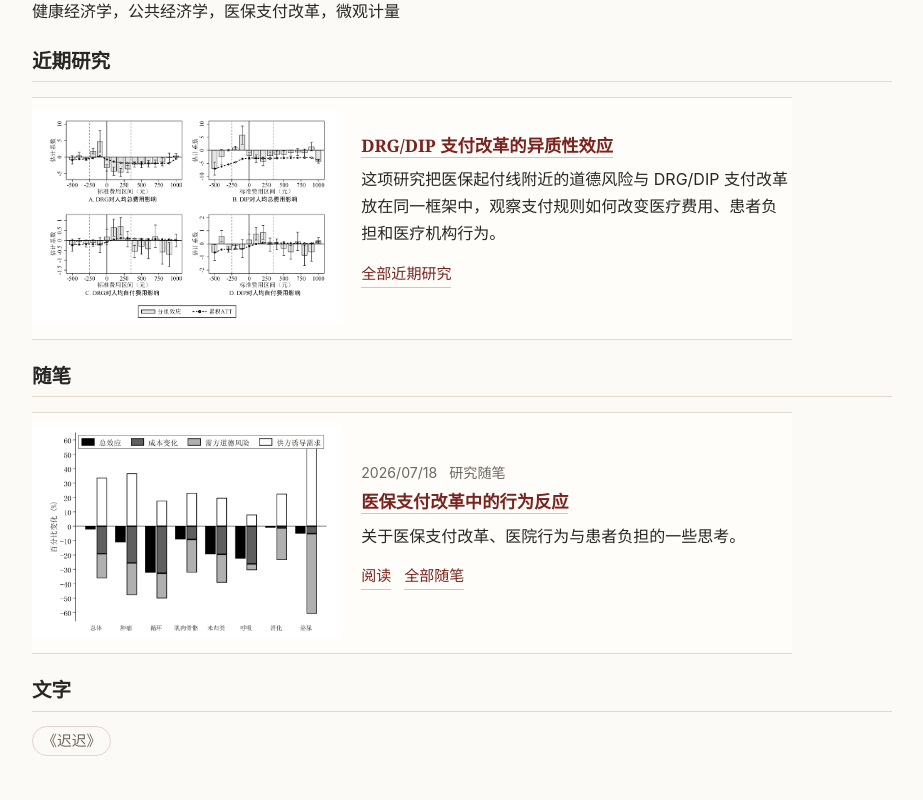
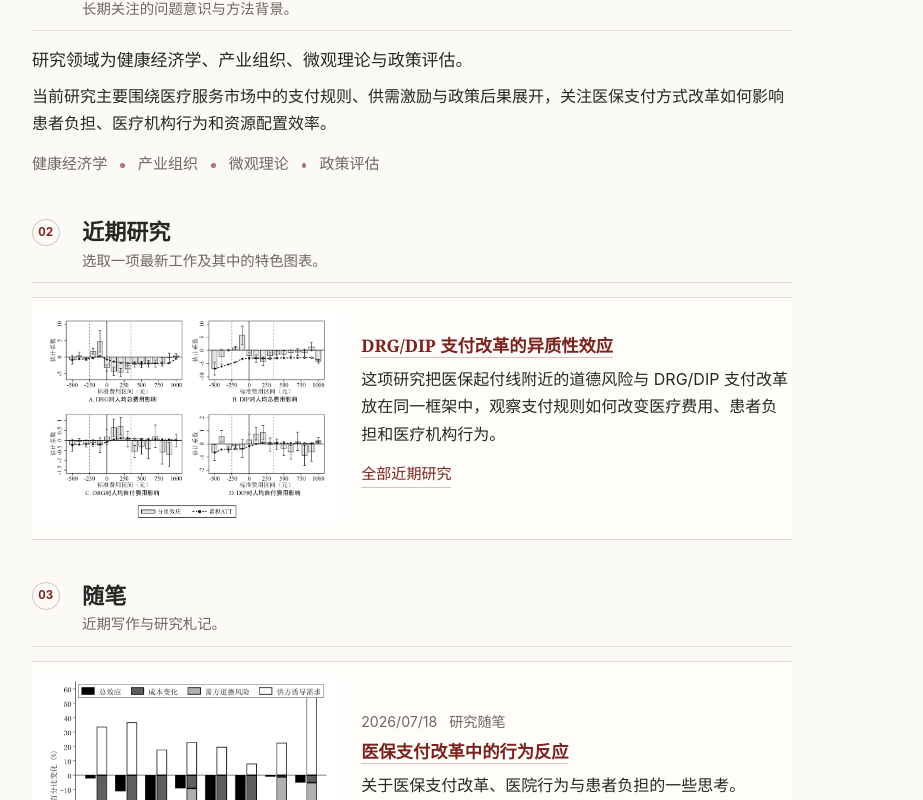
Before and after one commit to fyapeng/fyapeng.github.io, an Astro site: page / in a window 1280 px wide. Shown: the part 551-1351 px from the top of the page, without its empty margins (178-1101 px from the left). Built offline with nearby package versions, Linux system fonts and the light colour scheme; Astro itself is replaced by a stand-in of ours.

Commit message:
Refine homepage sections

```diff
--- a/src/data/cv.en.ts
+++ b/src/data/cv.en.ts
@@ -25,7 +25,7 @@ export const cvEn = {
     {
       kind: "tags",
       title: "Research Interests",
-      items: ["Health economics", "Public economics", "Medical payment reform", "Applied microeconometrics"]
+      items: ["Health economics", "Industrial organization", "Microeconomic theory", "Policy evaluation"]
     },
     {
       kind: "list",
--- a/src/data/cv.zh.ts
+++ b/src/data/cv.zh.ts
@@ -25,7 +25,7 @@ export const cvZh = {
     {
       kind: "tags",
       title: "研究兴趣",
-      items: ["健康经济学", "公共经济学", "医保支付改革", "微观计量"]
+      items: ["健康经济学", "产业组织", "微观理论", "政策评估"]
     },
     {
       kind: "list",
--- a/src/data/profile.ts
+++ b/src/data/profile.ts
@@ -37,18 +37,18 @@ export const profile = {
     role: "中国社会科学院大学经济学院经济学博士在读",
     shortRole: "经济学博士在读，中国社会科学院大学经济学院",
     location: "北京",
-    bio: "我目前在中国社会科学院大学经济学院攻读经济学博士学位，研究关注健康经济学、公共经济学、医保支付改革与微观计量方法。当前工作主要围绕 DRG/DIP 支付改革、道德风险、供给方诱导需求以及医疗控费政策评估展开。",
-    researchFields: ["健康经济学", "公共经济学", "医保支付改革", "微观计量"],
-    seoDescription: "付亚鹏的个人学术主页，介绍健康经济学、公共经济学、医保支付改革和微观计量相关研究。"
+    bio: "我目前在中国社会科学院大学经济学院攻读经济学博士学位，研究关注健康经济学、产业组织、微观理论与政策评估。当前工作主要围绕 DRG/DIP 支付改革、道德风险、供给方诱导需求以及医疗控费政策评估展开。",
+    researchFields: ["健康经济学", "产业组织", "微观理论", "政策评估"],
+    seoDescription: "付亚鹏的个人学术主页，介绍健康经济学、产业组织、微观理论和政策评估相关研究。"
   },
   en: {
     name: "Yapeng Fu",
     role: "Ph.D. Student in Economics, University of Chinese Academy of Social Sciences",
     shortRole: "Ph.D. Student in Economics, UCASS",
     location: "Beijing, China",
-    bio: "I am a Ph.D. student in Economics at the School of Economics, University of Chinese Academy of Social Sciences. My research interests include health economics, public economics, medical payment reform, and applied microeconometrics, with current work on DRG/DIP reform, moral hazard, supplier-induced demand, and healthcare cost control.",
-    researchFields: ["Health economics", "Public economics", "Medical payment reform", "Applied microeconometrics"],
-    seoDescription: "Academic website of Yapeng Fu, a Ph.D. student in economics working on health economics, public economics, medical payment reform, and applied microeconometrics."
+    bio: "I am a Ph.D. student in Economics at the School of Economics, University of Chinese Academy of Social Sciences. My research interests include health economics, industrial organization, microeconomic theory, and policy evaluation, with current work on DRG/DIP reform, moral hazard, supplier-induced demand, and healthcare cost control.",
+    researchFields: ["Health economics", "Industrial organization", "Microeconomic theory", "Policy evaluation"],
+    seoDescription: "Academic website of Yapeng Fu, a Ph.D. student in economics working on health economics, industrial organization, microeconomic theory, and policy evaluation."
   }
 } as const;
 
--- a/src/pages/index.astro
+++ b/src/pages/index.astro
@@ -55,13 +55,33 @@ const dateFormatter = new Intl.DateTimeFormat("zh-CN", {
     }
   </section>
 
-  <section class="section section--compact">
+  <section class="home-section">
+    <header class="home-section__header">
+      <span class="home-section__index">01</span>
+      <div>
         <h2>研究兴趣</h2>
-    <p>{profile.zh.researchFields.join("，")}</p>
+        <p>长期关注的问题意识与方法背景。</p>
+      </div>
+    </header>
+    <div class="interest-block">
+      <p class="interest-block__lead">研究领域为健康经济学、产业组织、微观理论与政策评估。</p>
+      <p>
+        当前研究主要围绕医疗服务市场中的支付规则、供需激励与政策后果展开，关注医保支付方式改革如何影响患者负担、医疗机构行为和资源配置效率。
+      </p>
+      <div class="interest-tags" aria-label="研究领域">
+        {profile.zh.researchFields.map((field) => <span>{field}</span>)}
+      </div>
+    </div>
   </section>
 
-  <section class="section section--compact">
+  <section class="home-section">
+    <header class="home-section__header">
+      <span class="home-section__index">02</span>
+      <div>
         <h2>近期研究</h2>
+        <p>选取一项最新工作及其中的特色图表。</p>
+      </div>
+    </header>
     {
       latestResearch && (
         <div class="feature-card">
@@ -80,8 +100,14 @@ const dateFormatter = new Intl.DateTimeFormat("zh-CN", {
 
   {
     latestEssay && (
-      <section class="section section--compact">
+      <section class="home-section">
+        <header class="home-section__header">
+          <span class="home-section__index">03</span>
+          <div>
             <h2>随笔</h2>
+            <p>近期写作与研究札记。</p>
+          </div>
+        </header>
         <article class="feature-card">
           {
             latestEssay.data.cover && (
@@ -107,14 +133,11 @@ const dateFormatter = new Intl.DateTimeFormat("zh-CN", {
     )
   }
 
-  <section class="section section--quiet section--compact">
-    <h2>文字</h2>
-    <div class="quiet-link-row">
+  <nav class="bottom-writing-link" aria-label="其他文字">
     {
       writingLinks.map((item) => (
         <a class="quiet-link" href={item.url}>{item.displayTitle.zh}</a>
       ))
     }
-    </div>
-  </section>
+  </nav>
 </SiteLayout>
--- a/src/styles/global.css
+++ b/src/styles/global.css
@@ -299,6 +299,81 @@ ul {
   margin-top: 1.45rem;
 }
 
+.home-section {
+  margin-top: 2.55rem;
+}
+
+.home-section__header {
+  display: grid;
+  grid-template-columns: 2.35rem minmax(0, var(--content-reading));
+  gap: 0.78rem;
+  align-items: start;
+  max-width: var(--content-reading);
+  margin-bottom: 0.86rem;
+  padding-bottom: 0.64rem;
+  border-bottom: 1px solid var(--color-line);
+}
+
+.home-section__index {
+  display: inline-grid;
+  place-items: center;
+  width: 1.72rem;
+  height: 1.72rem;
+  margin-top: 0.1rem;
+  border: 1px solid rgba(123, 36, 31, 0.28);
+  border-radius: 50%;
+  color: var(--color-accent);
+  font-size: 0.72rem;
+  font-weight: 650;
+  line-height: 1;
+  font-variant-numeric: tabular-nums;
+}
+
+.home-section__header h2 {
+  border-bottom: 0;
+  font-size: 1.38rem;
+  margin-bottom: 0;
+  padding: 0;
+}
+
+.home-section__header p {
+  color: var(--color-muted);
+  font-size: 0.9rem;
+  line-height: 1.55;
+  margin: 0.18rem 0 0;
+}
+
+.interest-block {
+  max-width: var(--content-reading);
+  padding-top: 0.05rem;
+}
+
+.interest-block__lead {
+  font-size: 1.06rem;
+  font-weight: 560;
+  margin-bottom: 0.52rem;
+}
+
+.interest-tags {
+  display: flex;
+  flex-wrap: wrap;
+  gap: 0.24rem 0.82rem;
+  color: var(--color-muted);
+  font-size: 0.94rem;
+  margin-top: 0.12rem;
+}
+
+.interest-tags span + span::before {
+  content: "";
+  display: inline-block;
+  width: 0.28rem;
+  height: 0.28rem;
+  margin-right: 0.82rem;
+  border-radius: 50%;
+  background: rgba(123, 36, 31, 0.62);
+  vertical-align: 0.08rem;
+}
+
 .section-intro {
   color: var(--color-muted);
   max-width: var(--content-reading);
@@ -513,6 +588,15 @@ ul {
   background: #fbf7f2;
 }
 
+.bottom-writing-link {
+  display: flex;
+  justify-content: flex-start;
+  max-width: var(--content-reading);
+  margin-top: 2.35rem;
+  padding-top: 1rem;
+  border-top: 1px solid rgba(226, 218, 207, 0.78);
+}
+
 .section-note {
   color: var(--color-muted);
   font-size: 0.93rem;
@@ -598,6 +682,25 @@ ul {
     grid-template-columns: repeat(2, minmax(0, 1fr));
   }
 
+  .contact-copy,
+  .contact-label,
+  .contact-value {
+    display: block;
+  }
+
+  .home-section {
+    margin-top: 2.1rem;
+  }
+
+  .home-section__header {
+    grid-template-columns: 2rem minmax(0, 1fr);
+    gap: 0.62rem;
+  }
+
+  .home-section__header h2 {
+    font-size: 1.26rem;
+  }
+
   .feature-card__figure,
   .research-brief__figure {
     width: min(100%, 220px);
@@ -614,3 +717,18 @@ ul {
     text-align: left;
   }
 }
+
+@media (max-width: 430px) {
+  .contact-grid {
+    grid-template-columns: 1fr;
+  }
+
+  .contact-copy {
+    display: flex;
+  }
+
+  .contact-label,
+  .contact-value {
+    display: inline;
+  }
+}
```
Lines whose indentation alone changed are shown as unchanged.
